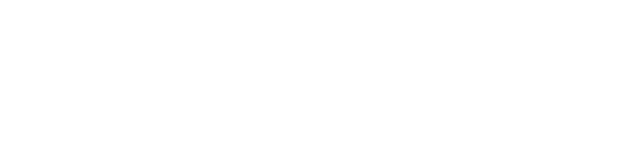
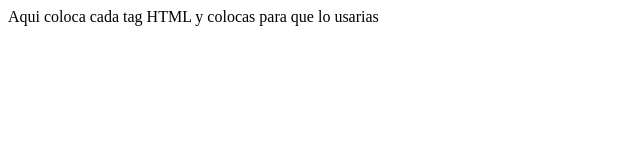
Before and after one commit to ElvysWeb/Entrenamiento, a plain HTML site: page index.html in a window 1280 px wide. Shown: the whole page, without its empty margins (0-640 px from the left). Drawn offline with Linux system fonts and the light colour scheme.

Commit message:
Update index.html

```diff
--- a/index.html
+++ b/index.html
@@ -9,5 +9,8 @@
 </head>
 <body>
 
+    Aqui coloca cada tag HTML y colocas para que lo usarias
+
+
 </body>
 </html>
```
